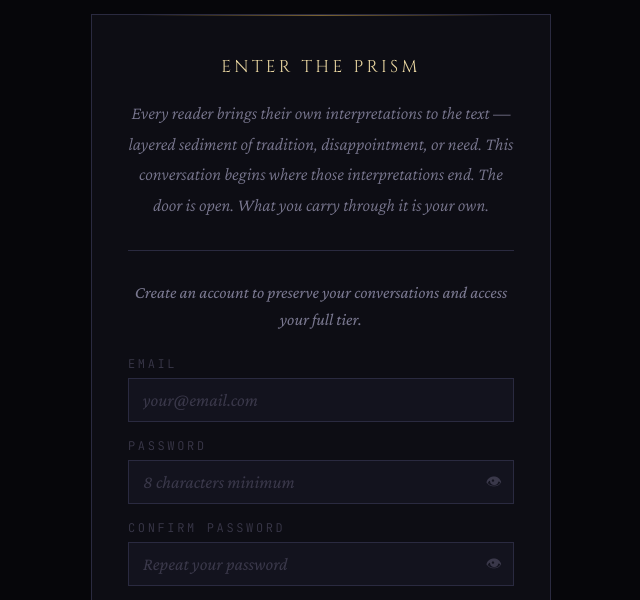
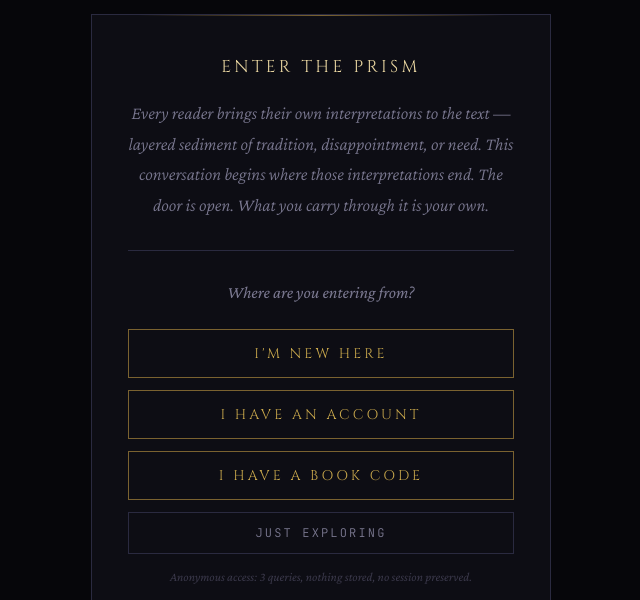
Before and after one commit to OPNXTalent/qt-proxy, a website: page qt-gateway.html in a window 1280 px wide. Shown: the part 200-800 px from the top of the page, without its empty margins (319-959 px from the left). Drawn offline with nearby package versions, Linux system fonts and the light colour scheme.

Commit message:
Update qt-gateway.html

```diff
--- a/qt-gateway.html
+++ b/qt-gateway.html
@@ -448,8 +448,30 @@
 
       <div class="divider"></div>
 
+      <!-- ── ENTRY SELECTION ── -->
+      <div class="flow active" id="flow-select">
+        <div class="soft-prompt">
+          Where are you entering from?
+        </div>
+        <button class="btn-primary" onclick="showFlow('new-user')" style="margin-bottom:0.75rem;">
+          I'm new here
+        </button>
+        <button class="btn-primary" onclick="showFlow('returning')" style="margin-bottom:0.75rem;">
+          I have an account
+        </button>
+        <button class="btn-primary" onclick="showFlow('bookcode')" style="margin-bottom:0.75rem;">
+          I have a book code
+        </button>
+        <button class="btn-ghost" onclick="handleAnonymous()">
+          Just exploring
+        </button>
+        <div class="anon-note">
+          Anonymous access: 3 queries, nothing stored, no session preserved.
+        </div>
+      </div>
+
       <!-- ── NEW USER ── -->
-      <div class="flow active" id="flow-new-user">
+      <div class="flow" id="flow-new-user">
         <div class="soft-prompt">
           Create an account to preserve your conversations and access your full tier.
         </div>
@@ -474,6 +496,7 @@
           Anonymous access: 3 queries, nothing stored, no session preserved.
         </div>
         <div class="pivot-row">
+          <button class="pivot-link" onclick="showFlow('select')">← Back</button>
           <button class="pivot-link" onclick="showFlow('returning')">Already have an account</button>
         </div>
         <div class="benefit-list">
@@ -508,6 +531,7 @@
         </div>
         <button class="btn-primary" onclick="handleLogin(this)">Enter</button>
         <div class="pivot-row">
+          <button class="pivot-link" onclick="showFlow('select')">← Back</button>
           <button class="pivot-link" onclick="showFlow('new-user')">Create account</button>
           <button class="pivot-link" onclick="handleForgot()">Forgot password</button>
         </div>
@@ -656,6 +680,7 @@
           </div>
           <button class="btn-primary" onclick="handleBookCode(this)">Redeem →</button>
           <div class="pivot-row">
+            <button class="pivot-link" onclick="showFlow('select')">← Back</button>
             <button class="pivot-link" onclick="showFlow('new-user')">Create account instead</button>
             <button class="pivot-link" onclick="showFlow('returning')">Already have an account</button>
           </div>
@@ -681,9 +706,10 @@
   }
 
   /* ── Flow state ── */
-  var flowOrder = ['new-user', 'returning', 'legacy', 'errors', 'routing', 'bookcode'];
+  var flowOrder = ['select', 'new-user', 'returning', 'legacy', 'errors', 'routing', 'bookcode'];
 
   var flowTitles = {
+    'select':    'Enter the Prism',
     'new-user':  'Enter the Prism',
     'returning': 'Enter the Prism',
     'legacy':    'Welcome Back',
@@ -693,6 +719,7 @@
   };
 
   var flowCopies = {
+    'select':    'Every reader brings their own interpretations to the text — layered sediment of tradition, disappointment, or need. This conversation begins where those interpretations end. The door is open. What you carry through it is your own.',
     'new-user':  'Every reader brings their own interpretations to the text — layered sediment of tradition, disappointment, or need. This conversation begins where those interpretations end. The door is open. What you carry through it is your own.',
     'returning': 'Every reader brings their own interpretations to the text — layered sediment of tradition, disappointment, or need. This conversation begins where those interpretations end. The door is open. What you carry through it is your own.',
     'legacy':    'Your access predates the current system. One step to continue — nothing else changes.',
```
